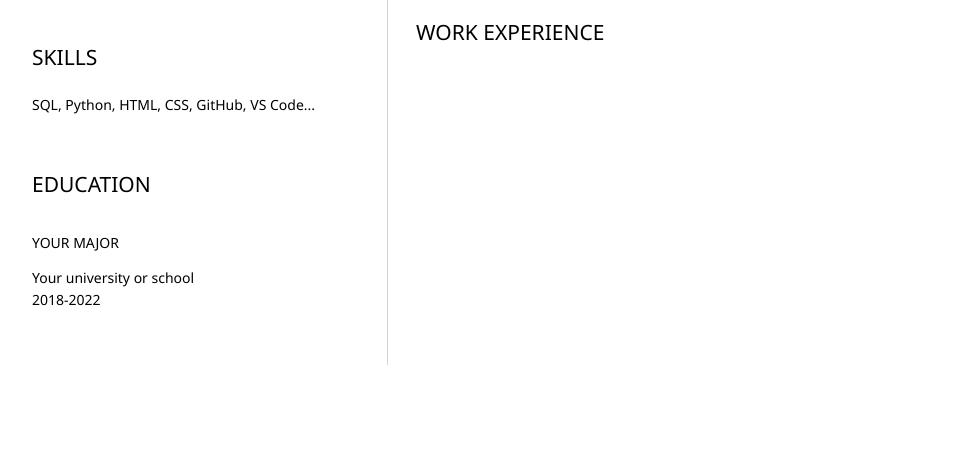
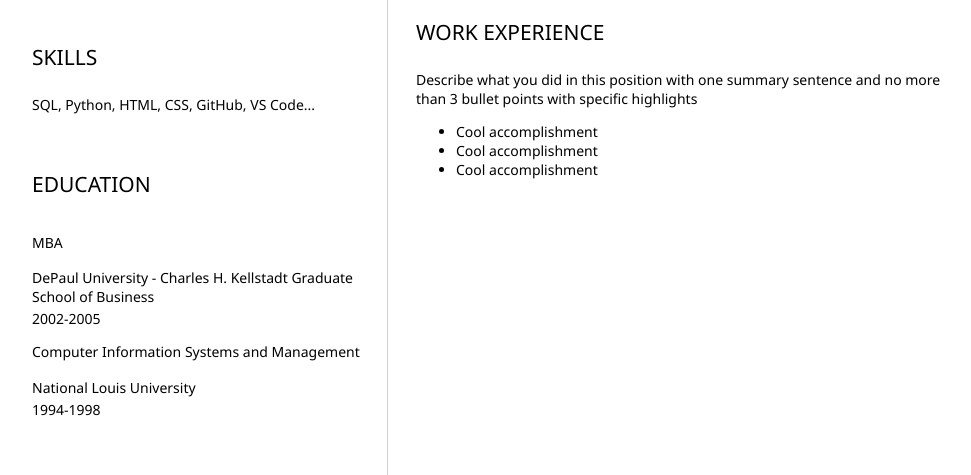
Before and after one commit to pkieszkowski/Resume, a plain HTML site: page index.html in a window 1280 px wide. Shown: the part 370-845 px from the top of the page, without its empty margins (156-1127 px from the left). Before the commit the page ends 800 px from the top, so only its background shows below. Drawn offline with Linux system fonts and the light colour scheme.

Commit message:
education

```diff
--- a/index.html
+++ b/index.html
@@ -39,13 +39,21 @@
 				<section>
 					<h2>EDUCATION</h2>
 					<!-- your education -->
-                    <h3>YOUR MAJOR</h3>
+                    <h3>MBA</h3>
 	                <p>
-		                Your university or school
+		                DePaul University - Charles H. Kellstadt Graduate School of Business
 	                </p>
 	                <p>
-		                2018-2022
+		                2002-2005
 	                </p>
+					<h3>Computer Information Systems and Management</h3>
+					<p>
+						National Louis University
+					</p>
+					<p>
+						1994-1998
+					</p>
+
 				</section>
 			</article>
 			<article id="mainRight">
@@ -57,6 +65,14 @@
 				<section>
 					<h2>WORK EXPERIENCE</h2>
 					<!-- your work experience -->
+					<p>
+						Describe what you did in this position with one summary sentence and no more than 3 bullet points with specific highlights
+						</p>
+						<ul>
+						<li>Cool accomplishment</li>
+						<li>Cool accomplishment</li>
+						<li>Cool accomplishment</li>
+						</ul>
 				</section>
 			</article>
 		</main>
```
